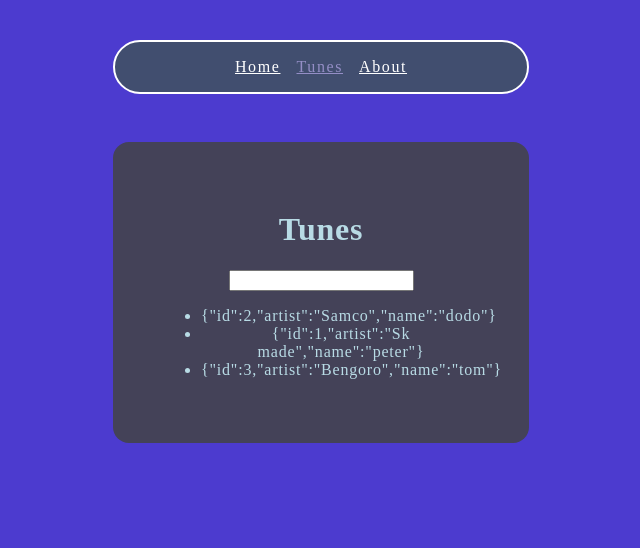
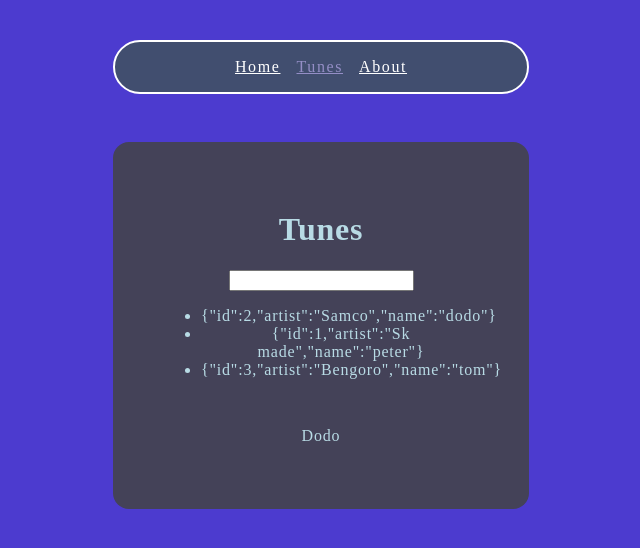
Before and after one commit to HelenkaSoft/Single-Page-App, a React (Vite) app: page /tunes in a window 1280 px wide. Shown: the top 548 px of the page, without its empty margins (319-959 px from the left). Built offline with nearby package versions, Linux system fonts and the light colour scheme.

Commit message:
Tuneslist is working

```diff
--- a/components/Tunes.jsx
+++ b/components/Tunes.jsx
@@ -1,4 +1,5 @@
 import { useState } from "react";
+import TunesList from "./Tuneslist";
 
 const Tunes = () => {
   const [search, setsearch] = useState("");
@@ -39,11 +40,7 @@ const Tunes = () => {
       <form onSubmit={handlesubmit}>
         <input type="text" value={search} onChange={handlesearch} />
       </form>
-      <ul>
-        {songs.map((e) => (
-          <li key={e.id}>{JSON.stringify(e)}</li>
-        ))}
-      </ul>
+      <TunesList songs={songs} name="Dodo" />
     </div>
   );
 };
--- /dev/null
+++ b/components/Tuneslist.jsx
@@ -0,0 +1,16 @@
+function TunesList(props) {
+  const songs = props.songs;
+  const meno = props.name;
+  return (
+    <div>
+      <ul>
+        {songs.map((e) => (
+          <li key={e.id}>{JSON.stringify(e)}</li>
+        ))}
+      </ul>
+      <p>{meno}</p>
+    </div>
+  );
+}
+
+export default TunesList;
```
Also changed, not shown: 1 other file (tests, documents, lock files or other folders).
